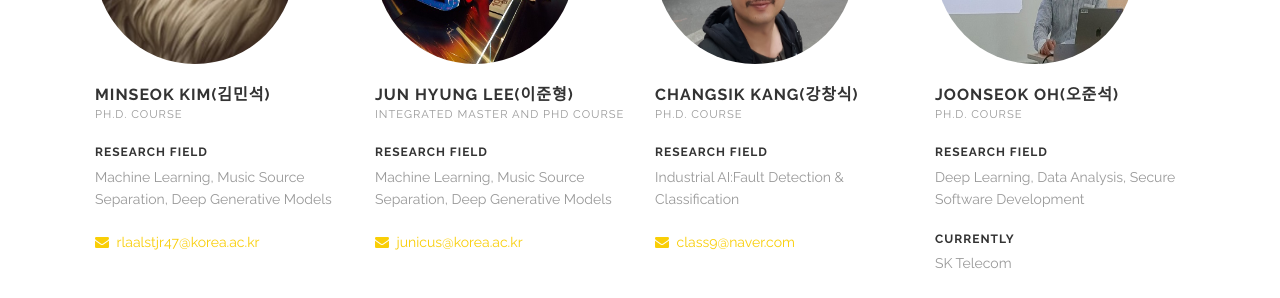
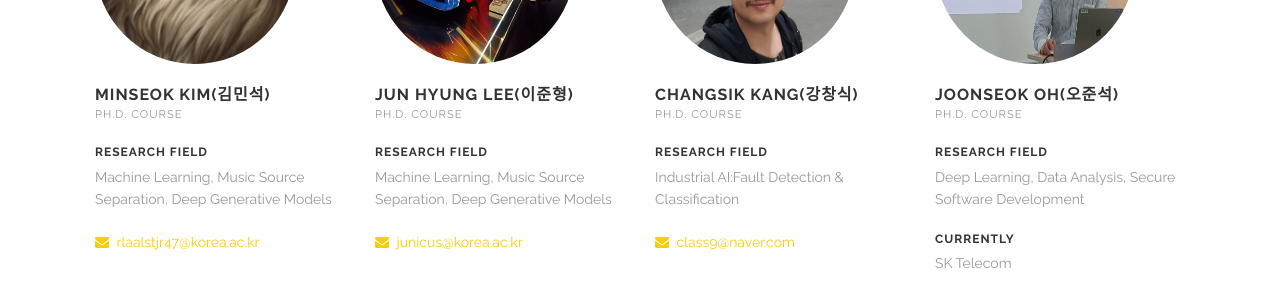
Before and after one commit to kuielab/kuielab.github.io, a Jekyll site: the page built from people.html, in a window 1280 px wide and 900 px high, scrolled down 845 px. Shown: the part 153-451 px from the top of the window. Built offline with Jekyll 4.4.1, drawn with Linux system fonts in a browser that asks for light colours.

Commit message:
Update people.html

```diff
--- a/people.html
+++ b/people.html
@@ -18,7 +18,7 @@ people:
         avatar: images/avatar/minseok-kim.jpg
         email: rlaalstjr47@korea.ac.kr
       - name: Jun Hyung Lee(이준형)
-        position: Integrated master and phd Course
+        position: PH.D. Course
         research: Machine Learning, Music Source Separation, Deep Generative Models
         avatar: images/avatar/jun1.jpg
         email: junicus@korea.ac.kr
```
